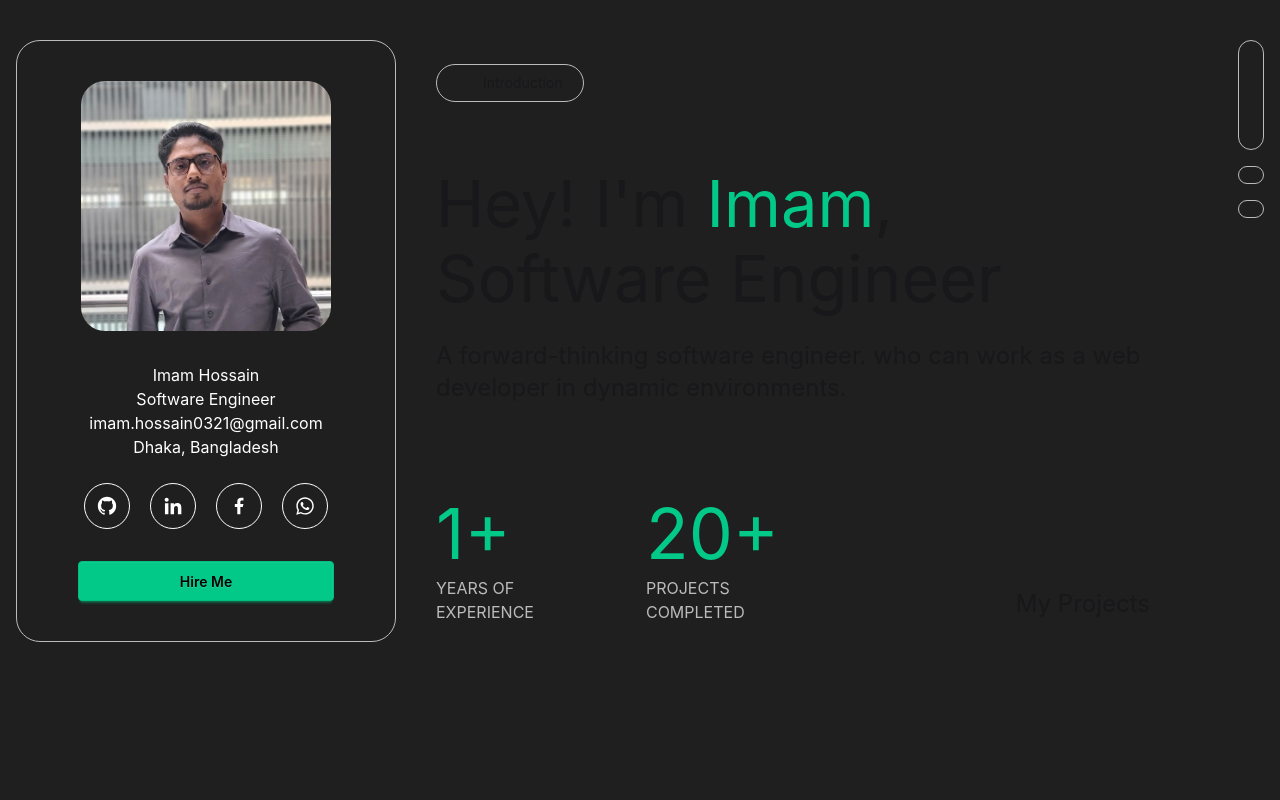
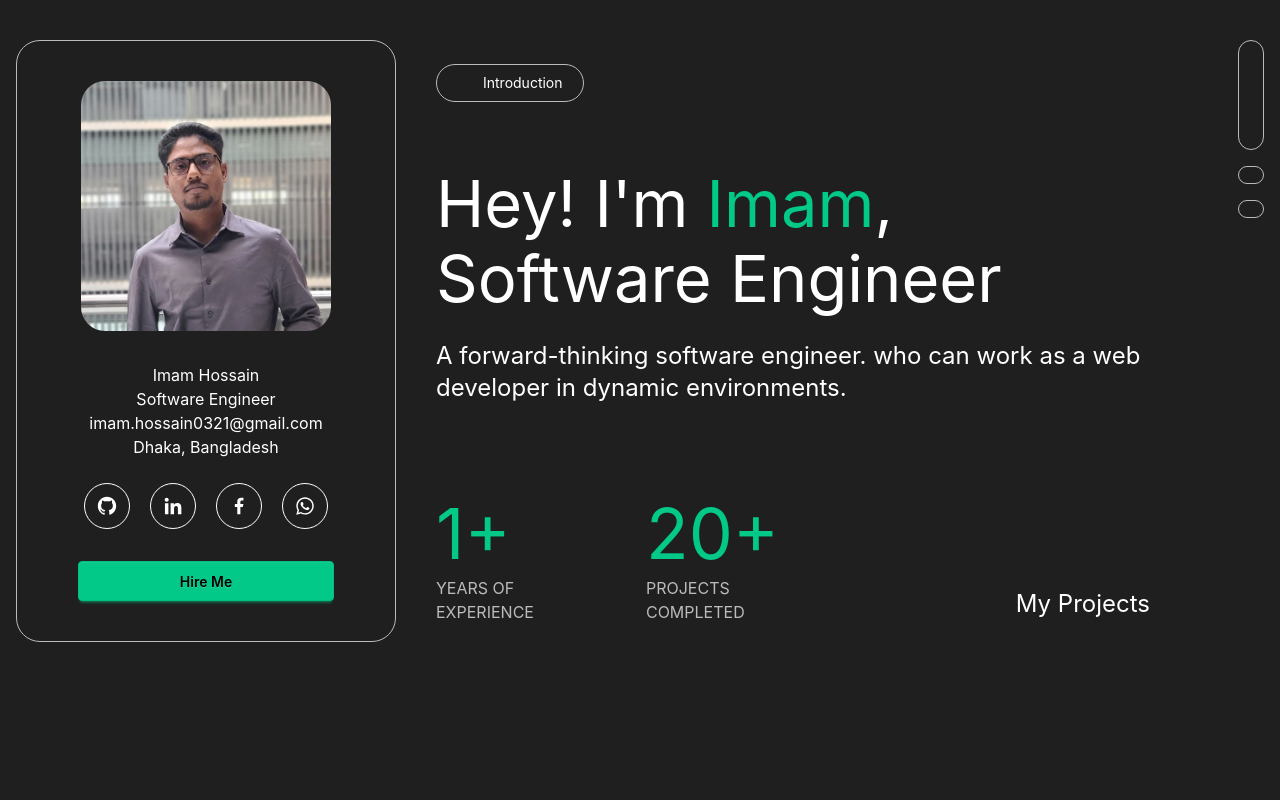
Before and after one commit to imam0321/personal-portfolio, a React (Vite) app: page / in a window 1280 px wide. Shown: the top 800 px of the page. Built offline with nearby package versions, Linux system fonts and the light colour scheme; some icons are missing.

Commit message:
fix: Correct color format in CSS variables and comment out unused import in Profile component

```diff
--- a/src/index.css
+++ b/src/index.css
@@ -2,14 +2,16 @@
 @plugin "daisyui";
 
 :root {
-  --color-primary: #03C988;
+  --color-primary: #03c988;
   --color-secondary: #f6d860;
   --color-accent: #bbb;
   --color-neutral: #fff;
+  --color-base-100: "#1f1f1f";
 }
 
 body {
   margin: 0;
-  font-family: 'Inter', sans-serif;
+  font-family: "Inter", sans-serif;
   background-color: #1f1f1f;
+  color: #fff;
 }
--- a/src/pages/HomePage/Profile/Profile.jsx
+++ b/src/pages/HomePage/Profile/Profile.jsx
@@ -1,4 +1,4 @@
-import { Link } from "react-router-dom";
+// import { Link } from "react-router-dom";
 import profile from "../../../assets/profile.jpg"
 import SocialLinks from "../../../components/SocialLinks";
 
```
